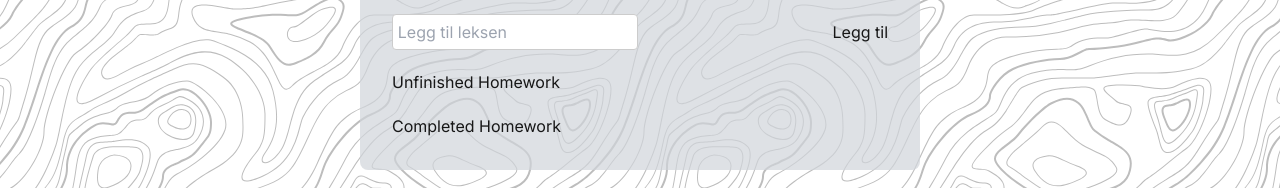
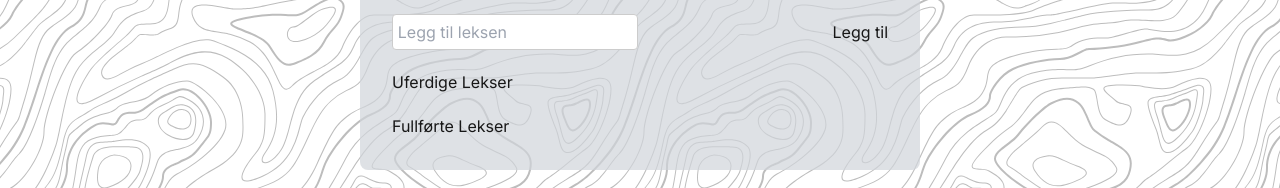
Before and after one commit to woho4u/Leksehjelp, a Next.js app: page / in a window 1280 px wide. Shown: the part 130-318 px from the top of the page. Built offline with nearby package versions, Linux system fonts and the light colour scheme.

Commit message:
endre titteler til norsk

```diff
--- a/app/components/Lekseliste.tsx
+++ b/app/components/Lekseliste.tsx
@@ -246,7 +246,7 @@ const Lekseliste = () => {
    return (
       <div style={{ width: "35rem" }} className="flex flex-col gap-2 p-8 bg-gray-300/70 rounded-lg">
          <AddLekse onAdd={addLekse} />
-         <h2 className="mt-3">Unfinished Homework</h2>
+         <h2 className="mt-3">Uferdige Lekser</h2>
          {lekser.map((lekse, index) => (
             <Lekse
                index={index}
@@ -257,7 +257,7 @@ const Lekseliste = () => {
                onDelete={deleteLekse}
             />
          ))}
-         <h2 className="mt-3">Completed Homework</h2>
+         <h2 className="mt-3">Fullførte Lekser</h2>
          {completedLekser.map((lekse, index) => (
             <CompletedLekse
                index={index}
```
